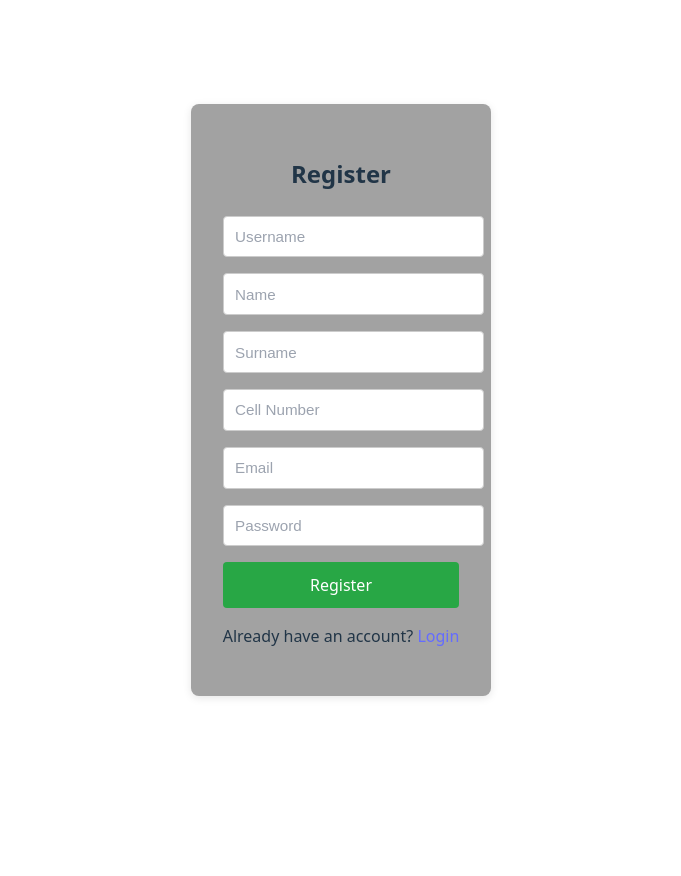
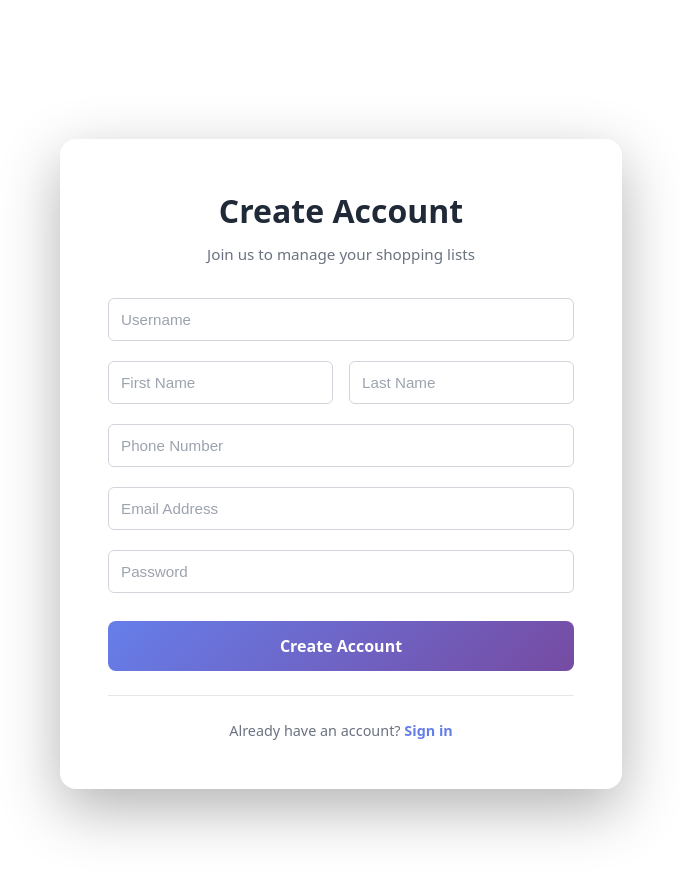
Before and after one commit to ByteStackx/shopping-list-app, a React (Vite) app: page /register in a window 1280 px wide. Shown: the top 876 px of the page, without its empty margins (299-980 px from the left). Before the commit the page ends 800 px from the top, so only its background shows below. Built offline with nearby package versions, Linux system fonts and the light colour scheme.

Commit message:
Updated register page design

```diff
--- a/src/pages/RegistrationPage.tsx
+++ b/src/pages/RegistrationPage.tsx
@@ -1,5 +1,5 @@
 import React, { useState } from 'react';
-import '../styles/RegistrationPage.css';
+import styles from '../styles/RegistrationPage.module.css';
 import CryptoJS from 'crypto-js';
 import ErrorMessage from '../components/ErrorMessage.tsx';
 import SuccessMessage from '../components/SuccessMessage.tsx';
@@ -50,20 +50,34 @@ const RegistrationPage: React.FC = () => {
   };
 
   return (
-  <div className="registration-page">
-      <h2>Register</h2>
+    <div className={styles['registration-page']}>
+      <div className={styles['registration-card']}>
+        <div className={styles['registration-header']}>
+          <h2>Create Account</h2>
+          <p className={styles['registration-subtitle']}>Join us to manage your shopping lists</p>
+        </div>
         <form onSubmit={handleSubmit}>
+          <div className={styles['form-row']}>
             <InputField type="text" name="username" placeholder="Username" value={form.username} onChange={handleChange} required />
-        <InputField type="text" name="name" placeholder="Name" value={form.name} onChange={handleChange} required />
-        <InputField type="text" name="surname" placeholder="Surname" value={form.surname} onChange={handleChange} required />
-        <InputField type="tel" name="cell" placeholder="Cell Number" value={form.cell} onChange={handleChange} required />
-        <InputField type="email" name="email" placeholder="Email" value={form.email} onChange={handleChange} required />
+          </div>
+          <div className={styles['form-row']}>
+            <InputField type="text" name="name" placeholder="First Name" value={form.name} onChange={handleChange} required />
+            <InputField type="text" name="surname" placeholder="Last Name" value={form.surname} onChange={handleChange} required />
+          </div>
+          <div className={styles['form-row']}>
+            <InputField type="tel" name="cell" placeholder="Phone Number" value={form.cell} onChange={handleChange} required />
+          </div>
+          <div className={styles['form-row']}>
+            <InputField type="email" name="email" placeholder="Email Address" value={form.email} onChange={handleChange} required />
+          </div>
+          <div className={styles['form-row']}>
             <InputField type="password" name="password" placeholder="Password" value={form.password} onChange={handleChange} required />
-        <button type="submit">Register</button>
+          </div>
+          <button type="submit" className={styles['register-button']}>Create Account</button>
         </form>
-      <p>
-        Already have an account? <a href="/login">Login</a>
-      </p>
+        <div className={styles['registration-footer']}>
+          <p>Already have an account? <a href="/login">Sign in</a></p>
+        </div>
         {message && ((message.toLowerCase().includes('error') || message.toLowerCase().includes('failed')) ? (
           <ErrorMessage message={message} />
         ) : message.toLowerCase().includes('success') ? (
@@ -72,6 +86,7 @@ const RegistrationPage: React.FC = () => {
           <p>{message}</p>
         ))}
       </div>
+    </div>
   );
 };
 
--- a/src/styles/RegistrationPage.css
+++ /dev/null
@@ -1,35 +0,0 @@
-.registration-page {
-  max-width: 400px;
-  margin: 2em auto;
-  padding: 2em;
-  background: #a2a2a2;
-  border-radius: 8px;
-  box-shadow: 0 2px 8px rgba(0,0,0,0.1);
-}
-.registration-page h2 {
-  text-align: center;
-  margin-bottom: 1em;
-}
-.registration-page form {
-  display: flex;
-  flex-direction: column;
-  gap: 1em;
-}
-.registration-page input, .registration-page button {
-  padding: 0.75em;
-  border-radius: 4px;
-  border: 1px solid #ccc;
-}
-.registration-page button {
-  background: #28a745;
-  color: #fff;
-  border: none;
-  cursor: pointer;
-}
-.registration-page button:hover {
-  background: #218838;
-}
-.registration-page p {
-  text-align: center;
-  margin-top: 1em;
-}
--- /dev/null
+++ b/src/styles/RegistrationPage.module.css
@@ -0,0 +1,109 @@
+.registration-page {
+  min-height: 100vh;
+  display: flex;
+  align-items: center;
+  justify-content: center;
+  padding: 2rem;
+}
+
+.registration-card {
+  width: 100%;
+  max-width: 500px;
+  background: white;
+  border-radius: 16px;
+  box-shadow: 0 20px 60px rgba(0, 0, 0, 0.3);
+  padding: 3rem;
+  animation: slideUp 0.4s ease-out;
+}
+
+@keyframes slideUp {
+  from {
+    opacity: 0;
+    transform: translateY(30px);
+  }
+  to {
+    opacity: 1;
+    transform: translateY(0);
+  }
+}
+
+.registration-header {
+  text-align: center;
+  margin-bottom: 2rem;
+}
+
+.registration-header h2 {
+  font-size: 2rem;
+  font-weight: 700;
+  color: #1f2937;
+  margin: 0 0 0.5rem 0;
+}
+
+.registration-subtitle {
+  color: #6b7280;
+  font-size: 0.95rem;
+  margin: 0;
+}
+
+.registration-page form {
+  display: flex;
+  flex-direction: column;
+  gap: 1.25rem;
+}
+
+.form-row {
+  display: flex;
+  gap: 1rem;
+}
+
+.form-row > * {
+  flex: 1;
+}
+
+.register-button {
+  width: 100%;
+  padding: 0.875rem;
+  background: linear-gradient(135deg, #667eea 0%, #764ba2 100%);
+  color: white;
+  border: none;
+  border-radius: 8px;
+  font-size: 1rem;
+  font-weight: 600;
+  cursor: pointer;
+  transition: transform 0.2s ease, box-shadow 0.2s ease;
+  margin-top: 0.5rem;
+}
+
+.register-button:hover {
+  transform: translateY(-2px);
+  box-shadow: 0 10px 20px rgba(102, 126, 234, 0.4);
+}
+
+.register-button:active {
+  transform: translateY(0);
+}
+
+.registration-footer {
+  text-align: center;
+  margin-top: 1.5rem;
+  padding-top: 1.5rem;
+  border-top: 1px solid #e5e7eb;
+}
+
+.registration-footer p {
+  color: #6b7280;
+  font-size: 0.9rem;
+  margin: 0;
+}
+
+.registration-footer a {
+  color: #667eea;
+  text-decoration: none;
+  font-weight: 600;
+  transition: color 0.2s ease;
+}
+
+.registration-footer a:hover {
+  color: #764ba2;
+  text-decoration: underline;
+}
```
Lines whose indentation alone changed are shown as unchanged.
